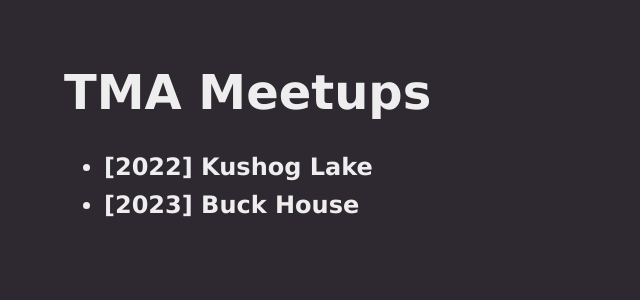
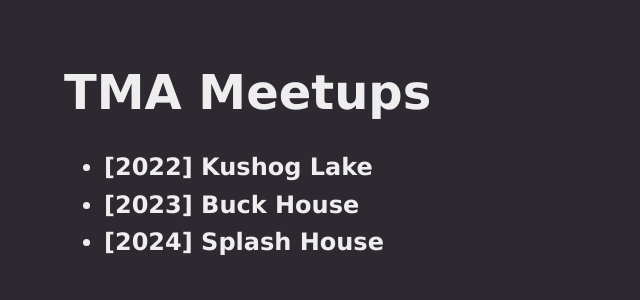
Before and after one commit to xram64/tma-react-gallery, a React (Create React App) app: page / in a window 1280 px wide. Shown: the top 300 px of the page, without its empty margins (0-640 px from the left). Built offline with nearby package versions, Linux system fonts and the light colour scheme.

Commit message:
Add params for new gallery (2024)

```diff
--- a/src/App.js
+++ b/src/App.js
@@ -10,6 +10,7 @@ import './App.css';
 export const S3BucketParams = [
   { id: 1, galleryPath: "KushogLake2022", bucketName: "tma-meetup-kushoglake-2022", region: "us-east-1", label: "[2022] Kushog Lake" },
   { id: 2, galleryPath: "BuckHouse2023", bucketName: "tma-meetup-buckhouse-2023", region: "us-east-1", label: "[2023] Buck House" },
+  { id: 3, galleryPath: "SplashHouse2024", bucketName: "tma-meetup-splashhouse-2023", region: "us-east-1", label: "[2024] Splash House" },
 ];
 
 //┣━━━━━━━━━━━━━━━━┓
```
